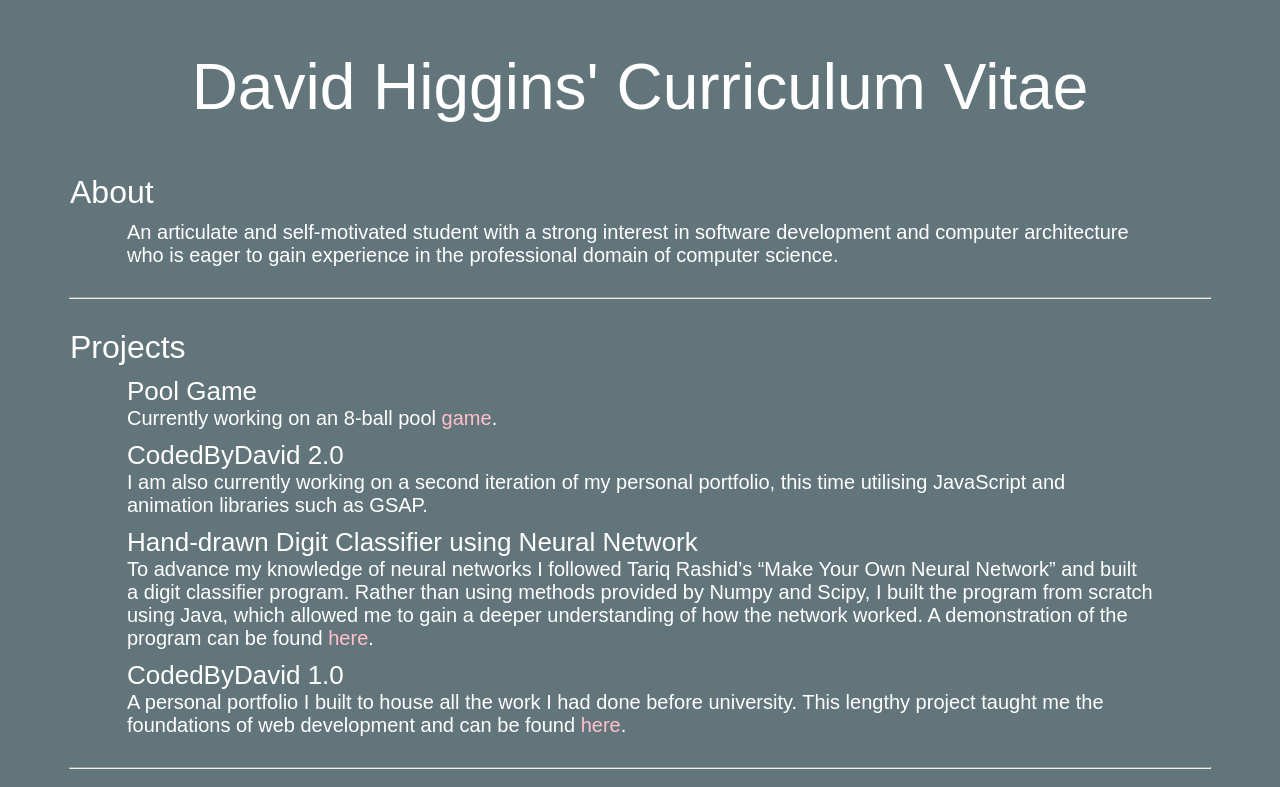
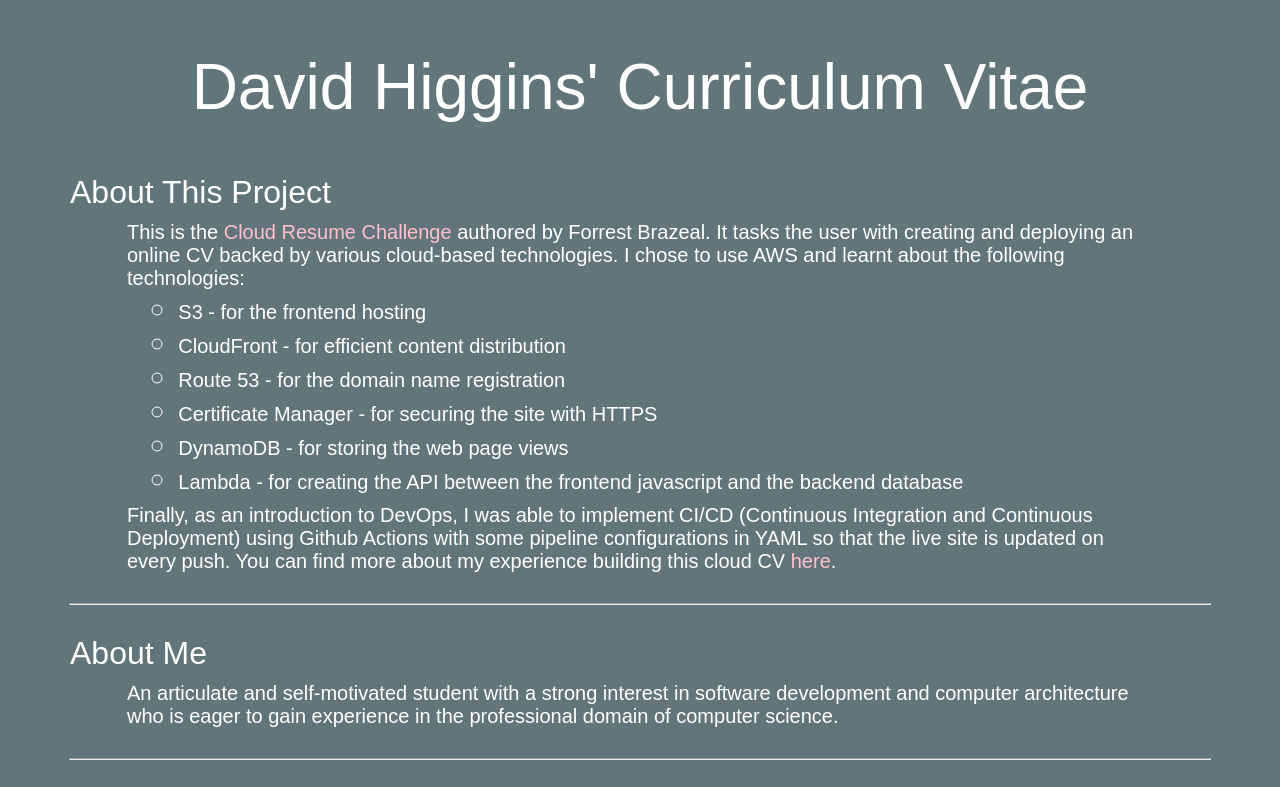
Before and after one commit to david14higgins/New-Cloud-Resume-Challenge, a plain HTML site: page index.html in a window 1280 px wide. Shown: the top 787 px of the page. Drawn offline with Linux system fonts and the light colour scheme; no server answers; a web font is replaced by a local one.

Commit message:
about project added

```diff
--- a/index.html
+++ b/index.html
@@ -14,7 +14,46 @@
         <div id="views-counter"></div>
         <ul id="topics">
             <li class="topic">
-                <h2>About</h2>
+                <h2>About This Project</h2>
+                <div class="content">
+                    <p>
+                        This is the <a href="https://cloudresumechallenge.dev/" target="_blank">Cloud Resume Challenge</a>
+                        authored by Forrest Brazeal. It tasks the user with creating and deploying an online CV backed by various
+                        cloud-based technologies. I chose to use AWS and learnt about the following technologies:
+                    </p>
+                    <ul id="AWS-technologies">
+                        <li>
+                            <p>S3 - for the frontend hosting</p>
+                        </li>
+                        <li>
+                            <p>CloudFront - for efficient content distribution</p>
+                        </li>
+                        <li>
+                            <p>Route 53 - for the domain name registration</p>
+                        </li>
+                        <li>
+                            <p>Certificate Manager - for securing the site with HTTPS</p>
+                        </li>
+                        <li>
+                            <p>DynamoDB - for storing the web page views</p>
+                        </li>
+                        <li>
+                            <p>Lambda - for creating the API between the frontend javascript and the backend database</p>
+                        </li>
+                    </ul>
+                    <p>
+                        Finally, as an introduction to DevOps, I was able to implement CI/CD (Continuous Integration and Continuous Deployment)
+                        using Github Actions with some pipeline configurations in YAML so that the live site is updated on every push. You can find
+                        more about my experience building this cloud CV <a href="https://dev.to/david14higgins/my-cloud-resume-journey-473h" target="_blank">here</a>.
+                    </p>
+                </div>
+            </li>
+
+
+            <hr>
+
+            <li class="topic">
+                <h2>About Me</h2>
                 <div class="content">
                     <p>
                         An articulate and self-motivated student with a strong interest in
--- a/style.css
+++ b/style.css
@@ -29,6 +29,12 @@ h1 {
 h2 {
     font-weight: 100;
     font-size: 32px;
+    margin-bottom: 10px;
+}
+
+#AWS-technologies {
+    width: 90%;
+    margin: auto;
     margin-bottom: 10px;
 }
 
```
